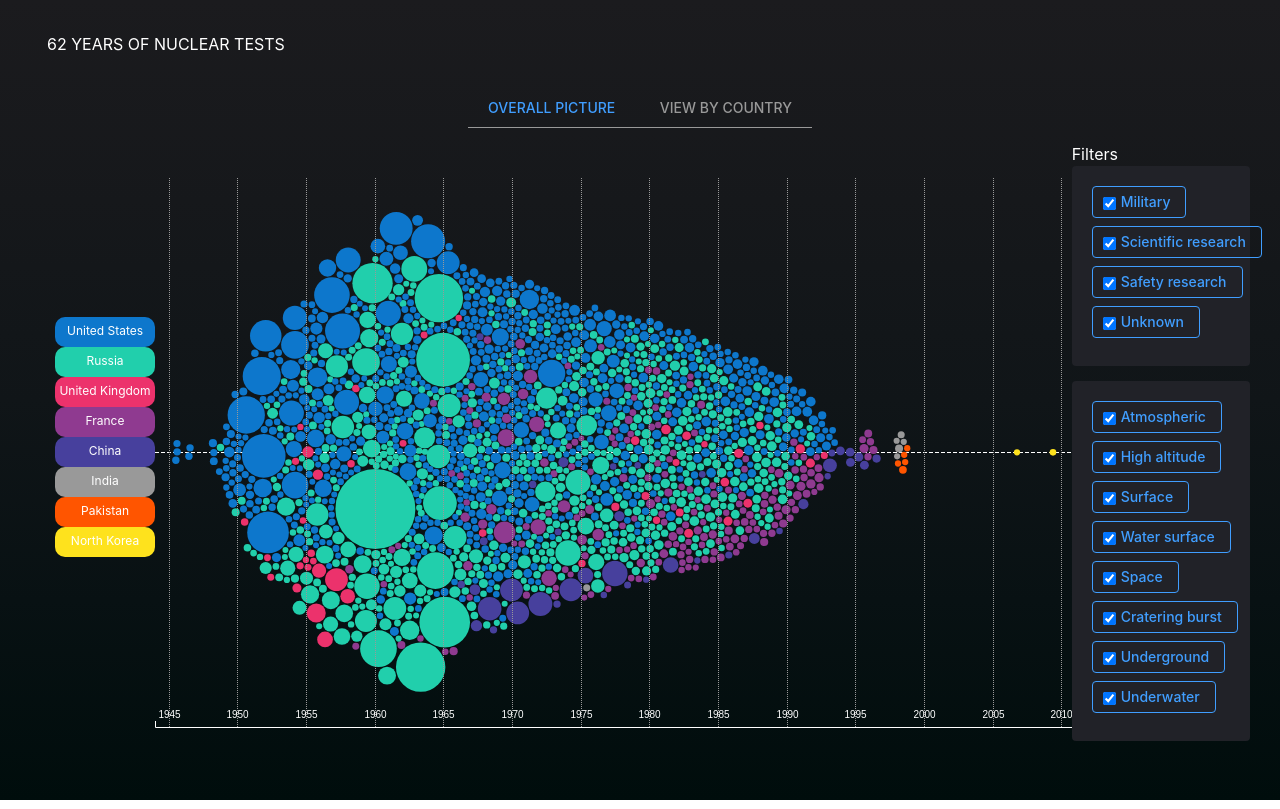
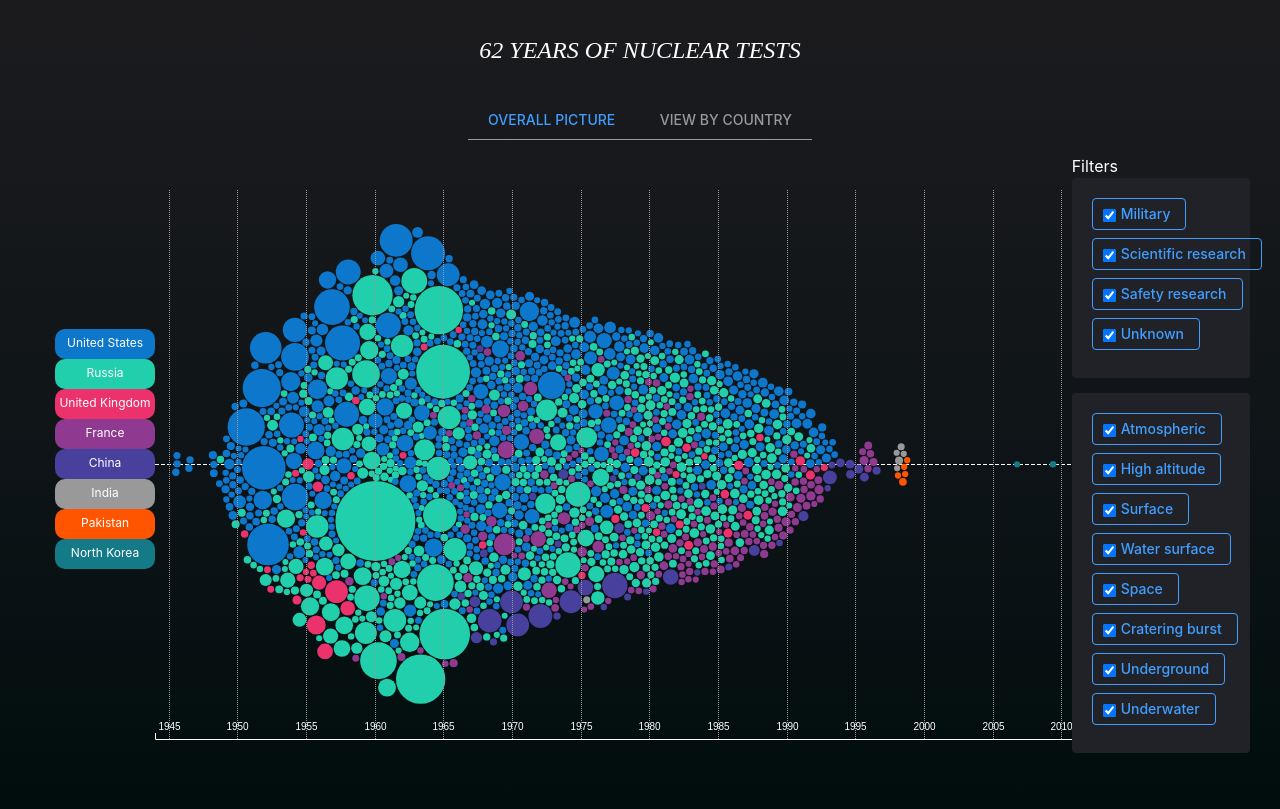
Before and after one commit to quatrejuin/inf8808_project, a plain HTML site: page index.html in a window 1280 px wide. Drawn offline with Linux system fonts and the light colour scheme; animation ran at ten frames a second.

Commit message:
Color palette adjustment and bigger title

```diff
--- a/assets/css/style.css
+++ b/assets/css/style.css
@@ -63,10 +63,11 @@ circle.dot {
   */
 }
 
-circle.dot:hover, circle.dot.hover{
+circle.dot:hover, circle.dot.hover {
   stroke: white;
-  stroke-width: 2px;
+  stroke-width: 3px;
   cursor: pointer;
+  transition: 0.5s;
 }
 
 .brush .extent {
@@ -328,18 +329,17 @@ circle.dot:hover, circle.dot.hover{
   margin-top: 15px;
 }
 
-g.countryNameGroup {
-  margin-bottom: 10px;
-}
-
 .title {
   color: white;
-  height: 2em;
+  font-family: Didot;
+  font-size: 1.5em;
   text-transform: uppercase;
+  font-style: italic;
 }
 
 .title-container {
   padding: 2em;
+  width: 100%;
 }
 
 g.annotation-explosions text {
--- a/assets/scripts/main.js
+++ b/assets/scripts/main.js
@@ -119,7 +119,7 @@
     initializeData(data, purposes_categories)
 
 
-    var colors = ['#0D77CC', '#21CFAC', '#EC326C', '#8F3A90', '#47409D', '#999999', '#FF5500', '#FEE21D'];
+    var colors = ['#0D77CC', '#21CFAC', '#EC326C', '#8F3A90', '#47409D', '#999999', '#FF5500', '#157A88'];
     // var color = d3.scaleOrdinal(d3.schemeCategory10);
     var color = d3.scaleOrdinal()
     .range(colors);
--- a/index.html
+++ b/index.html
@@ -28,7 +28,7 @@
 
   <div class="container-fluid">
     <div class="row">
-      <div class="title-container">
+      <div class="title-container d-flex justify-content-center">
         <span class="title">62 years of nuclear tests</span>
       </div>
     </div>
```
